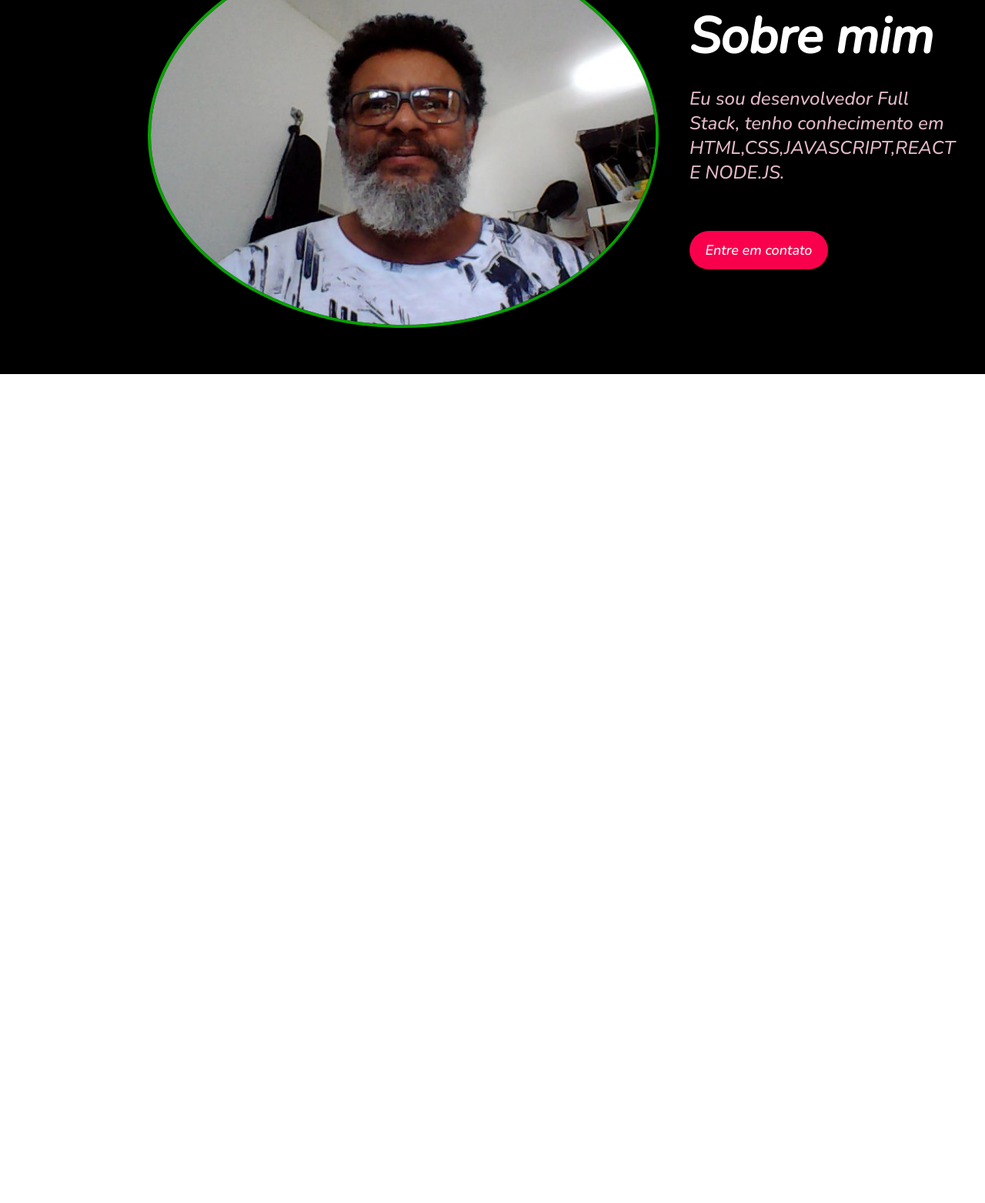
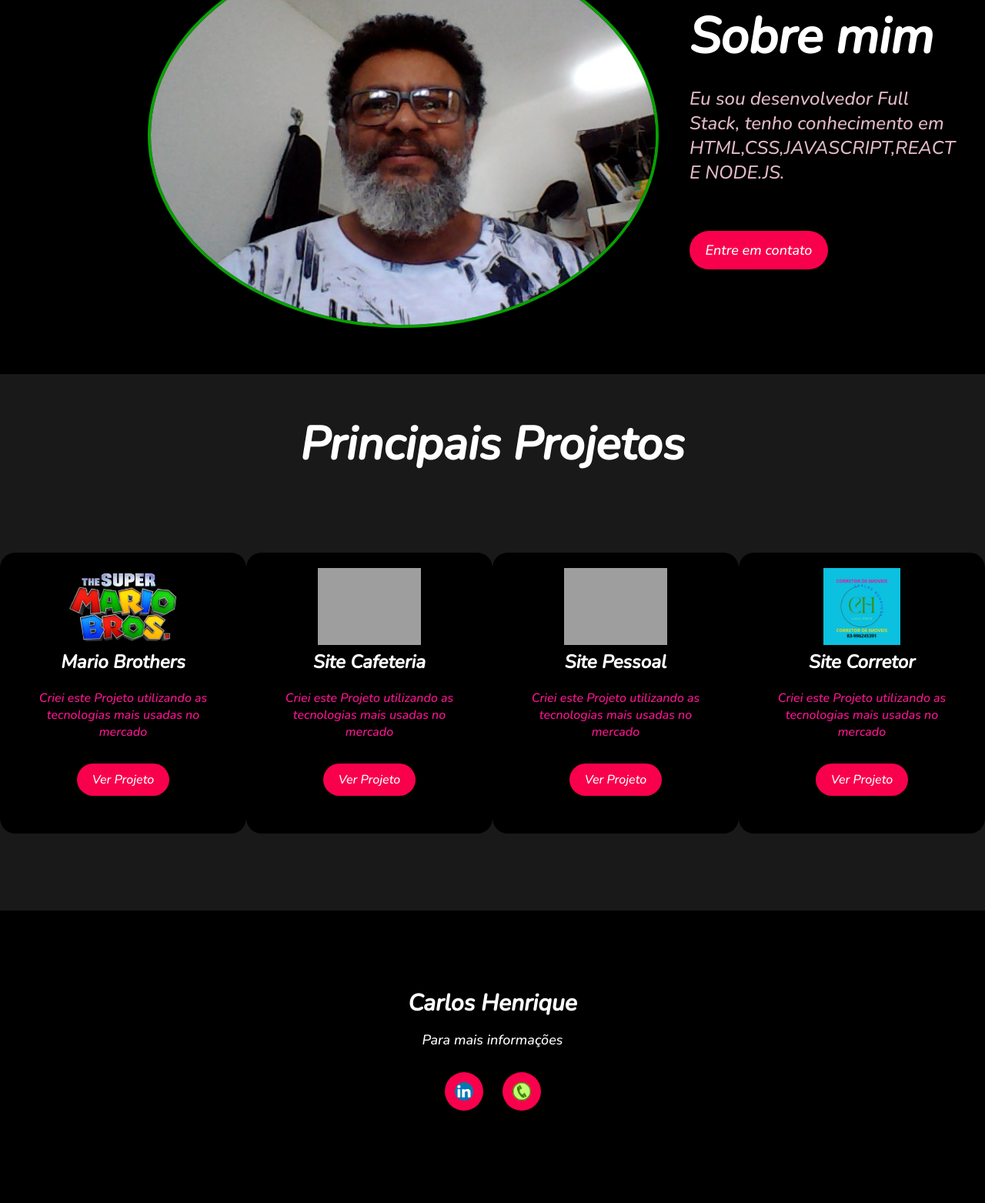
Before and after one commit to fariascarlos2346/PORTFOLIO-023, a plain HTML site: page index.html in a window 1280 px wide. Shown: the part 1124-2687 px from the top of the page at 77% size. Before the commit the page ends 1610 px from the top, so only its background shows below. Drawn offline with nearby package versions, Linux system fonts and the light colour scheme; grey boxes are pictures that could not be loaded.

Commit message:
Estilização concluida

```diff
--- a/index.html
+++ b/index.html
@@ -11,14 +11,14 @@
     <title>Carlos Farias</title>
 </head>
 <body>
-    <div class="caixa-principal">
+    <div class="caixa-principal" id="home">
         <nav>
             <h2 class="portfolio">Portfo<span>lio</span></h2>
             <ul>
-                <li>Home</li>
-                <li>Sobre</li>
-                <li>Projetos</li>
-                <li>Fale comigo</li>
+                <li><a class="link-menu" href="#home">Home</a></li>
+                <li><a class="link-menu" href="#sobre">Sobre</a></li>
+                <li><a class="link-menu" href="#projetos-id">Projetos</a></li>
+                <li><a class="link-menu" href="#fale-comigo">Fale comigo</a></li>
             </ul>
         </nav>
 
@@ -28,7 +28,7 @@
         </div>
     </div>
 
-    <section>
+    <section id="sobre">
         <img src="./img/carlos.jpg">
         <div>
             <h2>Sobre mim</h2>
@@ -36,5 +36,52 @@
             <button>Entre em contato</button>
         </div>
     </section>
+
+    <div class="projetos" id="projetos-id">
+        <h2>Principais Projetos</h2>
+        <div class="card-projetos">
+            <div class="card">
+                <img src="./img/mario-logo.png">
+                <h5>Mario Brothers</h5>
+                <p>Criei este Projeto utilizando as tecnologias mais usadas no mercado</p>
+                <a href="https://carlosbrothers.netlify.app/" target="_blank">Ver Projeto</a>
+            </div>
+
+            <div class="card">
+                <img src="./img/pege-cafe.PNG">
+                <h5>Site Cafeteria</h5>
+                <p>Criei este Projeto utilizando as tecnologias mais usadas no mercado</p>
+                <a href="https://dev-carlos-coffee.netlify.app/" target="_blank">Ver Projeto</a>
+            </div>
+
+            <div class="card">
+                <img src="./img/site-pessoal.png">
+                <h5>Site Pessoal</h5>
+                <p>Criei este Projeto utilizando as tecnologias mais usadas no mercado</p>
+                <a href="https://carloshenriqueweb.netlify.app/" target="_blank">Ver Projeto</a>
+            </div>
+
+            <div class="card">
+                <img src="./img/LOGOCOR.png">
+                <h5>Site Corretor</h5>
+                <p>Criei este Projeto utilizando as tecnologias mais usadas no mercado</p>
+                <a href="https://carloshenriquecorretor01.netlify.app/" target="_blank">Ver Projeto</a>
+            </div>
+        </div>
+    </div>
+
+    <footer id="fale-comigo">
+        <h5>Carlos Henrique</h5>
+        <p>Para mais informações</p>
+
+        <div class="social">
+            <a href="https://www.linkedin.com/in/carloshenrique-web/" target="_black">
+                <img src="./img/linkedin.png">
+            </a>
+            <a href="https://wa.me/5583996245391">
+                <img src="./img/Logowatsap.png">
+            </a>
+        </div>
+    </footer>
 </body>
 </html>
--- a/styles.css
+++ b/styles.css
@@ -48,6 +48,10 @@ li {
 li:hover {
     color:rgb(129, 167, 4);
     transition: 0.5s;
+}
+
+.link-menu {
+    text-decoration: none;
 }
 
 .meu-nome {
@@ -112,3 +116,108 @@ section div button:hover {
     border: 4px solid #f9004d;
     transition: 0.5s;
 }
+
+.projetos {
+    background-color: #191919;
+    padding-top: 50px;
+    padding-bottom: 100px;
+}
+
+.projetos h2 {
+    color: white;
+    font-size: 60px;
+    text-align: center;
+}
+
+.card {
+    background-color: #000000;
+    height: 365px;
+    width: 335px;
+    border-radius: 20px;
+    padding: 20px 35px;
+    text-align: center;
+}
+
+.card img {
+    height: 100px;
+}
+
+.card h5 {
+    color: white;
+    font-size: 24px;
+}
+
+.card p {
+    color: #FF1493;
+    margin-top: 20px;
+    margin-bottom: 40px;
+}
+
+.card a {
+    background-color: #f9004d;
+    color: white;
+    padding: 10px 20px;
+    border-radius: 25px;
+    cursor: pointer;
+    transition: 0.5s;
+    text-decoration: none;
+}
+
+.card a:hover {
+    background-color: transparent;
+    border: 3px solid #ffffff;
+}
+
+.card-projetos {
+    display: flex;
+    justify-content: space-around;
+    margin-top: 100px;
+}
+
+footer {
+    background-color: #000000;
+    padding-top: 100px;
+    padding-bottom: 120px;
+    display: flex;
+    flex-direction: column;
+    align-items: center;
+    justify-content: center;
+}
+
+footer h5 {
+    color: white;
+    font-size: 30px;
+}
+
+footer p {
+    color: white;
+    font-size: 18px;
+    margin-top: 15px;
+    margin-bottom: 30px;
+}
+
+.social {
+    display: flex;
+    gap: 25px;
+}
+
+.social img {
+    height: 24px;
+    border-radius: 50%;
+}
+
+.social a {
+    background-color: #f9004d;
+    border-radius: 50%;
+    display: flex;
+    align-items: center;
+    justify-content: center;
+    height: 50px;
+    width: 50px;
+    cursor: pointer;
+}
+
+.social a:hover {
+    transform: scale(1.3);
+    transition: 0.5s;
+}
```
Also changed, not shown: img/LOGOCOR.png (added), img/Logowatsap.png (added), img/linkedin.png (added), img/mario-logo.png (added), img/netflix.PNG (added), 2 other files.
